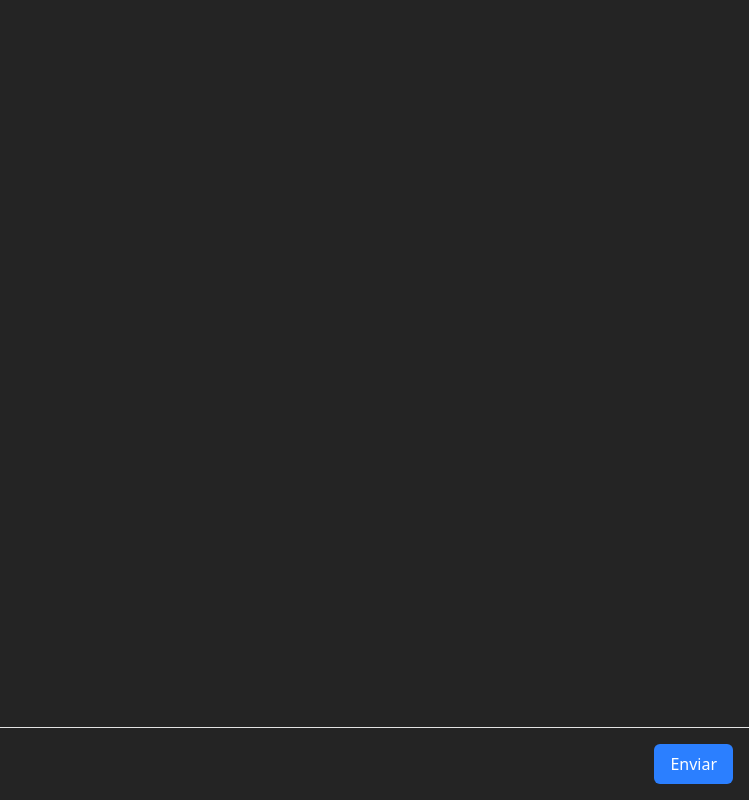
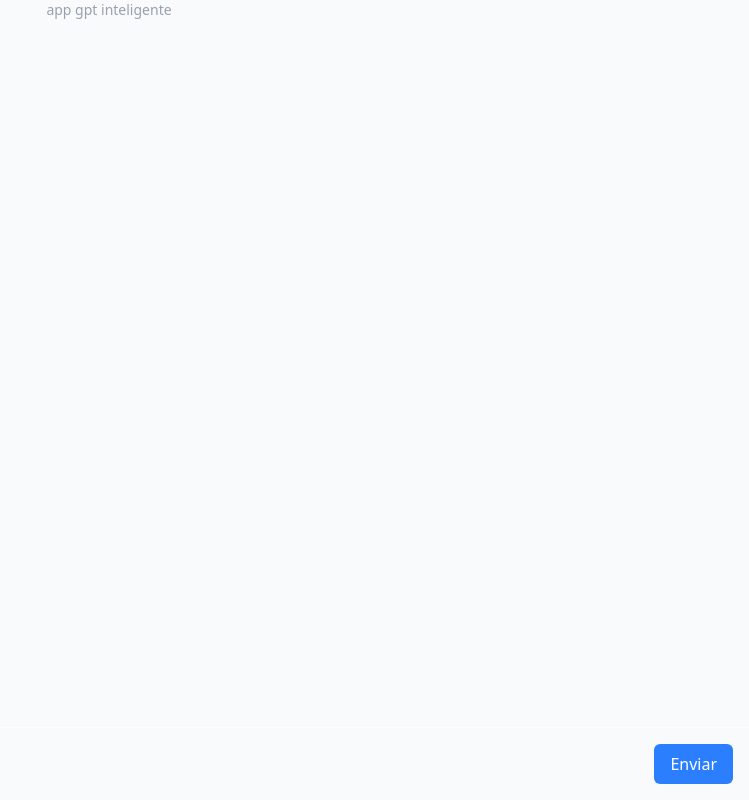
Before and after one commit to angelcgar/mi-chatbot, a React (Vite) app: page / in a window 1280 px wide. Shown: the whole page, without its empty margins (531-1280 px from the left). Built offline with nearby package versions, Linux system fonts and the light colour scheme.

Commit message:
feat: añadir pequeño header cuando no haya mensajes

```diff
--- a/src/components/ChatBot.tsx
+++ b/src/components/ChatBot.tsx
@@ -25,7 +25,14 @@ export default function ChatBot() {
 	}
 
 	return (
-		<div className="w-screen h-screen flex flex-col">
+		<div className="w-screen h-screen flex flex-col bg-gray-50 dark:bg-neutral-900">
+			{messages.length === 0 && (
+				<header>
+					<h3 className="text-center text-sm text-gray-400 dark:text-gray-500 mb-2">
+						app gpt inteligente
+					</h3>
+				</header>
+			)}
 			<ChatMessages messages={messages} loading={loading} />
 			<ChatInput
 				value={input}
```
